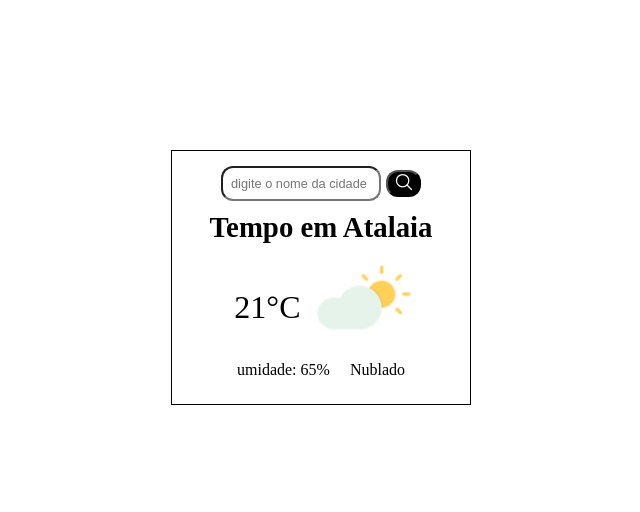
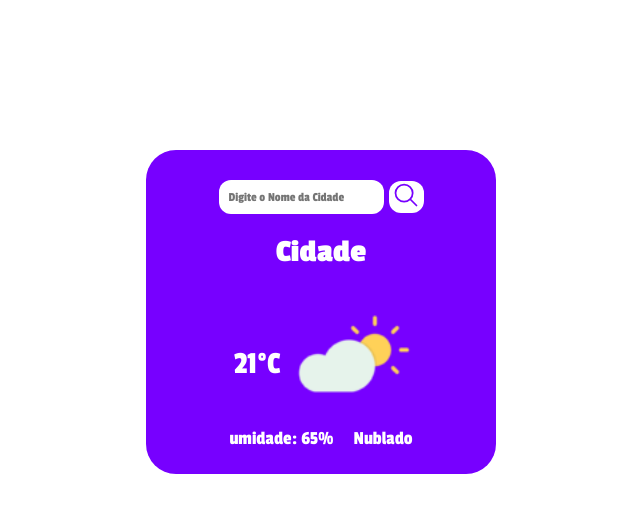
Before and after one commit to JoaoPedro0116/tempo.api, a plain HTML site: page index.html in a window 1280 px wide. Shown: the whole page, without its empty margins (319-959 px from the left). Drawn offline with nearby package versions, Linux system fonts and the light colour scheme.

Commit message:
Add files via upload

```diff
--- a/index.html
+++ b/index.html
@@ -11,10 +11,10 @@
 <body>
     <div class="container">
       <div class="top">
-        <input class="input-cidade" placeholder="digite o nome da cidade">
-        <button id="btn-buscar" onclick="cliqueinoBotao()"><ion-icon name="search-outline" id="icone-buscar"></ion-icon></button>
+        <input class="input-cidade" type="search"  placeholder="Digite o Nome da Cidade">
+        <button type="submit" id="btn-buscar" onclick="cliqueinoBotao()"><ion-icon name="search-outline" id="icone-buscar"></ion-icon></button>
       </div>
-     <h1>Tempo em Atalaia</h1>
+     <h1 id="nome-cidade">Cidade</h1>
      <div class="center">
         <p id="celsius">21°C</p>
      <img src="1494258080-sunclouddaycloudysunnyweatherforecast_84350.png" alt="icone-tempo" id="img-tempo">
@@ -26,6 +26,14 @@
 
 
     </div>
+
+  <footer>
+    <ul>
+      <li>create</li>
+      <li>ddbd</li>
+      <li>dbd</li>
+    </ul>
+  </footer>
 </body>
 <script type="text/javascript" src="script.js"></script>
 </html>
--- a/script.js
+++ b/script.js
@@ -1,16 +1,14 @@
-const key = "b090f2be2e87f981573c8f468e8a06fnb"
+const key = ""
 
 
-
-// async function buscarcidade(cidade){
-//     const dados = await fetch(`https://api.openweathermap.org/data/2.5/weather?q=${cidade}&appid=${key}`).then(resposta => resposta.json())
-
-//     console.log(dados)
-
-// }
 
 function cliqueinoBotao() {
     const cidade = document.querySelector(".input-cidade").value
 
     console.log(cidade)
-}
+
+    document.getElementById("nome-cidade").innerText = "Tempo em " + cidade;
+     if (cidade == 0){
+        document.getElementById("nome-cidade").innerText = "Tempo em Cidade";
+     }
+    }
--- a/style.css
+++ b/style.css
@@ -1,43 +1,59 @@
+@import url('https://fonts.googleapis.com/css2?family=Passion+One:wght@400;700&display=swap');
 *{
     margin: 0;
     padding: 0;
     box-sizing: border-box;
+    color: white;
+    font-family: 'Passion One', cursive;
+
+
+   cursor: pointer;
 
 }
 
+
 .container{
-    border: 1px black solid;
-    width: 300px;
+    border: none;
+    width: 350px;
+    height: auto;
     margin: 150px auto;
     padding: 15px;
+    background-color: rgb(119, 0, 255);
+    border-radius: 30px;
 
 }
  .input-cidade{
-    padding: 8px;
+    padding: 10px;
     font-size: 0.8em;
     outline: none;
     border-radius: 12px;
-    width: 160px;
+    width: 165px;
+    color: gray;
+    border: none;
 }
 #btn-buscar{
     border-radius: 12px;
     width: 35px;
-    background-color: black;
+    background-color: rgb(255, 255, 255);
     margin-left: 5px;
+    border: none;
 }
 #icone-buscar{
-    color: white;
-    font-size: 20px;
+    color: rgb(119, 0, 255);
+    font-size: 28px;
 }
 .top{
     display: flex;
     justify-content: center;
     align-items: center;
+
+    margin-top: 15px;
 }
 h1{
     text-align: center;
-    margin-top: 10px;
-    font-size: 1.8em;
+    margin: 15px;
+    padding: 5px;
+    font-size: 2em;
 }
 #celsius{
 
@@ -59,6 +75,6 @@ h1{
     justify-content: center;
 }
 p{
-    font-size: 1em;
+    font-size: 1.2em;
     margin: 10px;
 }
```
